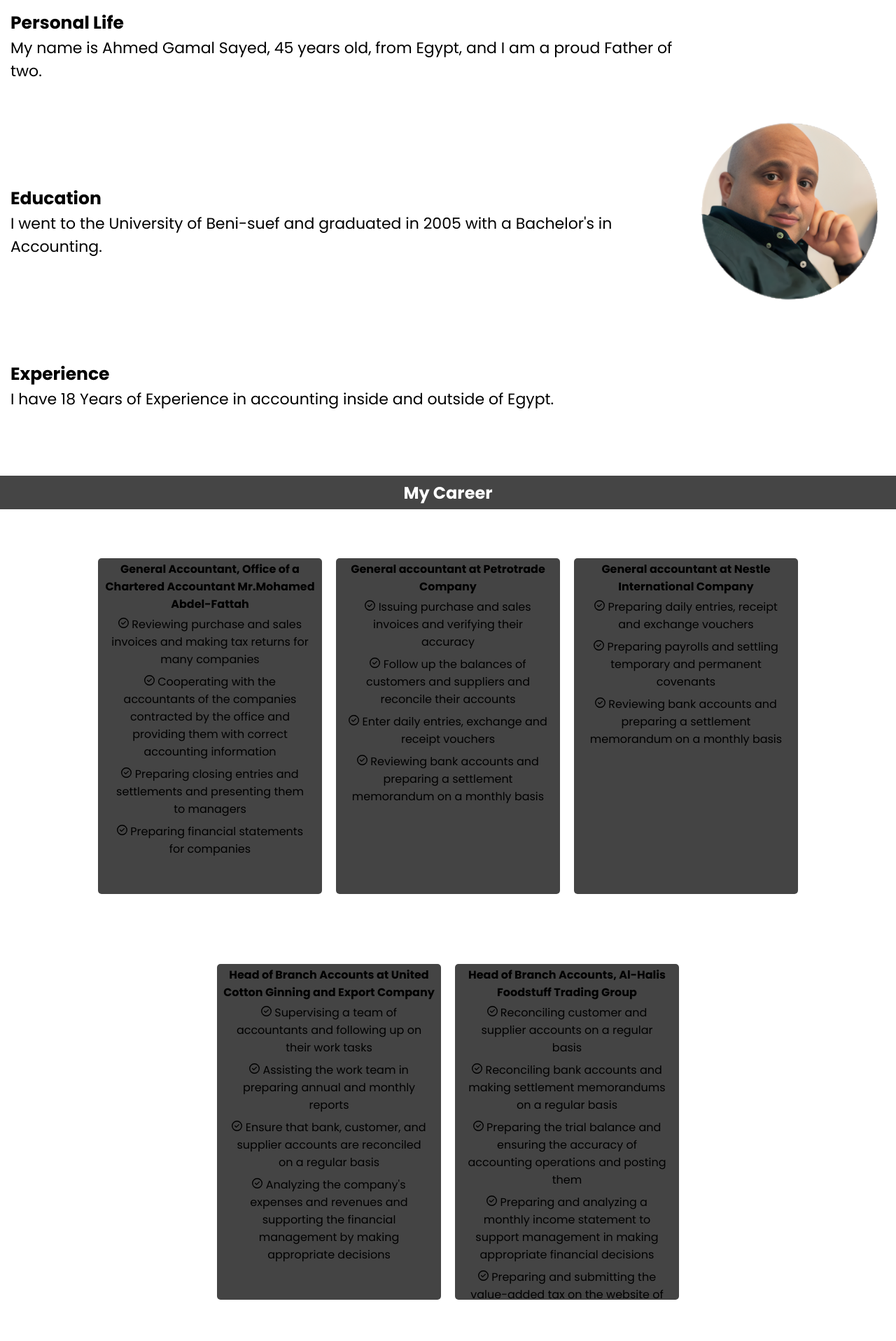
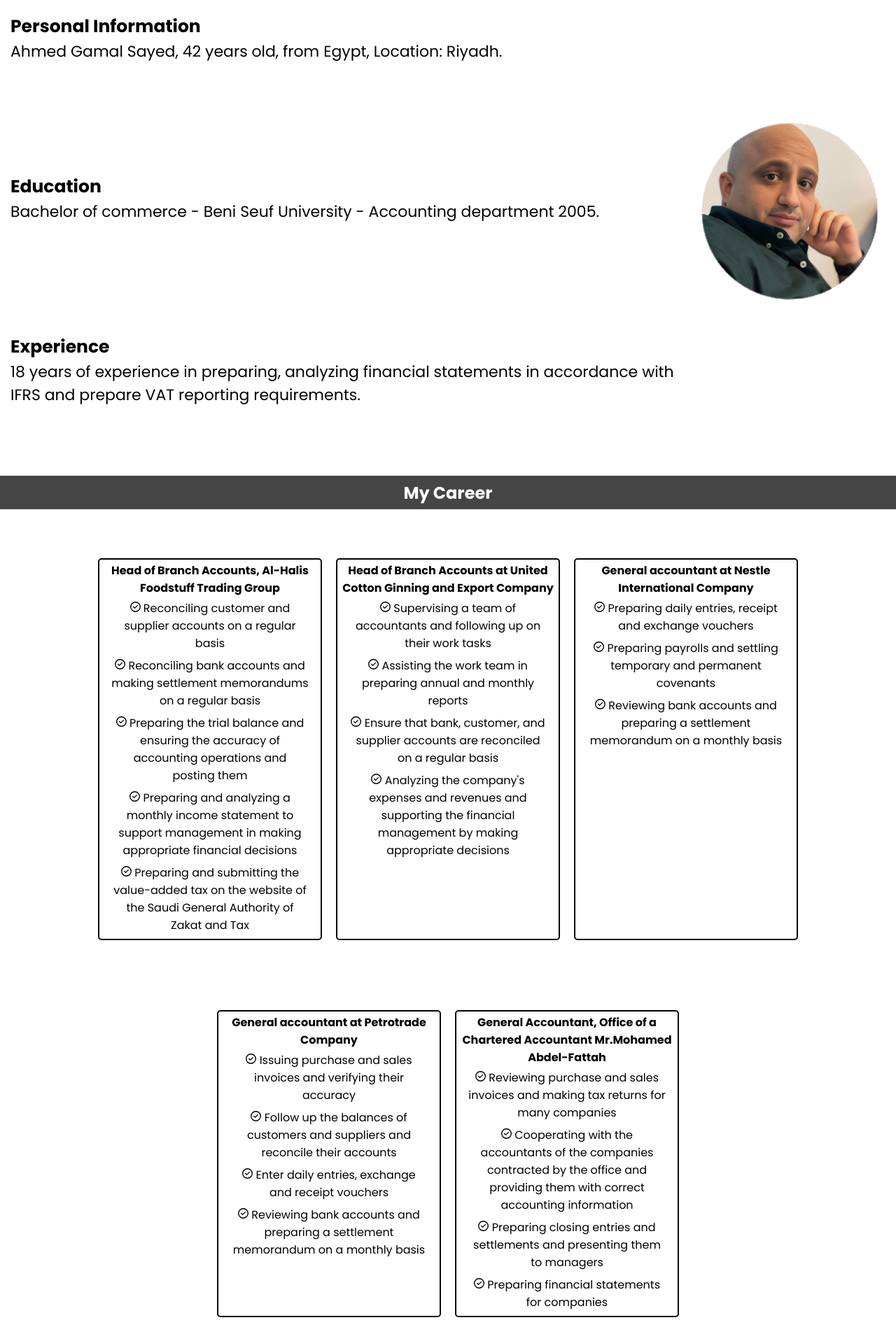
Before and after one commit to akmalkimo/AhmedGamal, a React (Vite) app: page / in a window 1280 px wide. Shown: the part 880-2797 px from the top of the page at 70% size. Built offline with nearby package versions, Linux system fonts and the light colour scheme.

Commit message:
Added client prefrences

```diff
--- a/src/Content.jsx
+++ b/src/Content.jsx
@@ -10,7 +10,7 @@
             <Page2 />
             <h2 className="career textCentered" id="page3">My Career</h2>
             <Page3 />
-            <h2 className="contact textCentered" id='page4'>Contact Me</h2>
+            <h2 className="contact textCentered" id='page4'>Contact Me via Email</h2>
         </>
     )
 }
--- a/src/Footer.jsx
+++ b/src/Footer.jsx
@@ -14,7 +14,6 @@
                     </div>
                 </form>
                 <div className="socialsWrapper">
-                    <a href="https://www.facebook.com/share/fKdjsTfFeTKeb9Hs/?mibextid=qi2Omg"><svg xmlns="http://www.w3.org/2000/svg" viewBox="0 0 512 512"><path d="M512 256C512 114.6 397.4 0 256 0S0 114.6 0 256C0 376 82.7 476.8 194.2 504.5V334.2H141.4V256h52.8V222.3c0-87.1 39.4-127.5 125-127.5c16.2 0 44.2 3.2 55.7 6.4V172c-6-.6-16.5-1-29.6-1c-42 0-58.2 15.9-58.2 57.2V256h83.6l-14.4 78.2H287V510.1C413.8 494.8 512 386.9 512 256h0z"/></svg></a>
                     <a href="https://www.linkedin.com/in/ahmedgamal178?utm_source=share&utm_campaign=share_via&utm_content=profile&utm_medium=android_app"><svg xmlns="http://www.w3.org/2000/svg" viewBox="0 0 448 512"><path d="M416 32H31.9C14.3 32 0 46.5 0 64.3v383.4C0 465.5 14.3 480 31.9 480H416c17.6 0 32-14.5 32-32.3V64.3c0-17.8-14.4-32.3-32-32.3zM135.4 416H69V202.2h66.5V416zm-33.2-243c-21.3 0-38.5-17.3-38.5-38.5S80.9 96 102.2 96c21.2 0 38.5 17.3 38.5 38.5 0 21.3-17.2 38.5-38.5 38.5zm282.1 243h-66.4V312c0-24.8-.5-56.7-34.5-56.7-34.6 0-39.9 27-39.9 54.9V416h-66.4V202.2h63.7v29.2h.9c8.9-16.8 30.6-34.5 62.9-34.5 67.2 0 79.7 44.3 79.7 101.9V416z"/></svg></a>
                     <a href="https://wa.me/201110454025"><svg xmlns="http://www.w3.org/2000/svg" viewBox="0 0 448 512"><path d="M92.1 254.6c0 24.9 7 49.2 20.2 70.1l3.1 5-13.3 48.6L152 365.2l4.8 2.9c20.2 12 43.4 18.4 67.1 18.4h.1c72.6 0 133.3-59.1 133.3-131.8c0-35.2-15.2-68.3-40.1-93.2c-25-25-58-38.7-93.2-38.7c-72.7 0-131.8 59.1-131.9 131.8zM274.8 330c-12.6 1.9-22.4 .9-47.5-9.9c-36.8-15.9-61.8-51.5-66.9-58.7c-.4-.6-.7-.9-.8-1.1c-2-2.6-16.2-21.5-16.2-41c0-18.4 9-27.9 13.2-32.3c.3-.3 .5-.5 .7-.8c3.6-4 7.9-5 10.6-5c2.6 0 5.3 0 7.6 .1c.3 0 .5 0 .8 0c2.3 0 5.2 0 8.1 6.8c1.2 2.9 3 7.3 4.9 11.8c3.3 8 6.7 16.3 7.3 17.6c1 2 1.7 4.3 .3 6.9c-3.4 6.8-6.9 10.4-9.3 13c-3.1 3.2-4.5 4.7-2.3 8.6c15.3 26.3 30.6 35.4 53.9 47.1c4 2 6.3 1.7 8.6-1c2.3-2.6 9.9-11.6 12.5-15.5c2.6-4 5.3-3.3 8.9-2s23.1 10.9 27.1 12.9c.8 .4 1.5 .7 2.1 1c2.8 1.4 4.7 2.3 5.5 3.6c.9 1.9 .9 9.9-2.4 19.1c-3.3 9.3-19.1 17.7-26.7 18.8zM448 96c0-35.3-28.7-64-64-64H64C28.7 32 0 60.7 0 96V416c0 35.3 28.7 64 64 64H384c35.3 0 64-28.7 64-64V96zM148.1 393.9L64 416l22.5-82.2c-13.9-24-21.2-51.3-21.2-79.3C65.4 167.1 136.5 96 223.9 96c42.4 0 82.2 16.5 112.2 46.5c29.9 30 47.9 69.8 47.9 112.2c0 87.4-72.7 158.5-160.1 158.5c-26.6 0-52.7-6.7-75.8-19.3z"/></svg></a>
                 </div>
--- a/src/Page1.jsx
+++ b/src/Page1.jsx
@@ -7,7 +7,7 @@
                 <div className="introCard">
                     <img src="/AhmedGamal/baba.png" alt="profile-photo" className="baba"/>
                     <div className="imgTextWrapper">
-                        <h1 className="intro textCentered">Cheif Accountant and Business Manager.</h1>
+                        <h1 className="intro textCentered">Cheif Accountant - CertIFR</h1>
                         <div className="bttnWrapper">
                             <a href="#page4">
                                 <button className="cta">Get in Touch</button>
--- a/src/Page2.jsx
+++ b/src/Page2.jsx
@@ -6,16 +6,16 @@
                 <article className="aboutWrapper">
                     <div className="pWrapper">
                         <div>
-                            <h3>Personal Life</h3>
-                            <p>My name is Ahmed Gamal Sayed, 45 years old, from Egypt, and I am a proud Father of two.</p>
+                            <h3>Personal Information</h3>
+                            <p>Ahmed Gamal Sayed, 42 years old, from Egypt, Location: Riyadh.</p>
                         </div>
                         <div>
                             <h3>Education</h3>
-                            <p>I went to the University of Beni-suef and graduated in 2005 with a Bachelor's in Accounting.</p>
+                            <p>Bachelor of commerce - Beni Seuf University - Accounting department 2005.</p>
                         </div>
                         <div>
                             <h3>Experience</h3>
-                            <p>I have 18 Years of Experience in accounting inside and outside of Egypt.</p>
+                            <p>18 years of experience in preparing, analyzing financial statements in accordance with IFRS and prepare VAT reporting requirements.</p>
                         </div>
                     </div>
                     <img src="/AhmedGamal/baba2.png" alt="A picture of me" className="baba2"/>
--- a/src/Page3.jsx
+++ b/src/Page3.jsx
@@ -4,12 +4,30 @@
         <section id="page3">
             <div className="page3Wrapper">
                 <div className="card textCentered">
-                    <h4>General Accountant, Office of a Chartered Accountant Mr.Mohamed Abdel-Fattah</h4>
+                    <h4>Head of Branch Accounts, Al-Halis Foodstuff Trading Group</h4>
                     <ul>
-                        <li><svg xmlns="http://www.w3.org/2000/svg" viewBox="0 0 512 512"><path d="M256 48a208 208 0 1 1 0 416 208 208 0 1 1 0-416zm0 464A256 256 0 1 0 256 0a256 256 0 1 0 0 512zM369 209c9.4-9.4 9.4-24.6 0-33.9s-24.6-9.4-33.9 0l-111 111-47-47c-9.4-9.4-24.6-9.4-33.9 0s-9.4 24.6 0 33.9l64 64c9.4 9.4 24.6 9.4 33.9 0L369 209z"/></svg>&nbsp;Reviewing purchase and sales invoices and making tax returns for many companies </li>
-                        <li><svg xmlns="http://www.w3.org/2000/svg" viewBox="0 0 512 512"><path d="M256 48a208 208 0 1 1 0 416 208 208 0 1 1 0-416zm0 464A256 256 0 1 0 256 0a256 256 0 1 0 0 512zM369 209c9.4-9.4 9.4-24.6 0-33.9s-24.6-9.4-33.9 0l-111 111-47-47c-9.4-9.4-24.6-9.4-33.9 0s-9.4 24.6 0 33.9l64 64c9.4 9.4 24.6 9.4 33.9 0L369 209z"/></svg>&nbsp;Cooperating with the accountants of the companies contracted by the office and providing them with correct accounting information</li>
-                        <li><svg xmlns="http://www.w3.org/2000/svg" viewBox="0 0 512 512"><path d="M256 48a208 208 0 1 1 0 416 208 208 0 1 1 0-416zm0 464A256 256 0 1 0 256 0a256 256 0 1 0 0 512zM369 209c9.4-9.4 9.4-24.6 0-33.9s-24.6-9.4-33.9 0l-111 111-47-47c-9.4-9.4-24.6-9.4-33.9 0s-9.4 24.6 0 33.9l64 64c9.4 9.4 24.6 9.4 33.9 0L369 209z"/></svg>&nbsp;Preparing closing entries and settlements and presenting them to managers</li>
-                        <li><svg xmlns="http://www.w3.org/2000/svg" viewBox="0 0 512 512"><path d="M256 48a208 208 0 1 1 0 416 208 208 0 1 1 0-416zm0 464A256 256 0 1 0 256 0a256 256 0 1 0 0 512zM369 209c9.4-9.4 9.4-24.6 0-33.9s-24.6-9.4-33.9 0l-111 111-47-47c-9.4-9.4-24.6-9.4-33.9 0s-9.4 24.6 0 33.9l64 64c9.4 9.4 24.6 9.4 33.9 0L369 209z"/></svg>&nbsp;Preparing financial statements for companies</li>
+                        <li><svg xmlns="http://www.w3.org/2000/svg" viewBox="0 0 512 512"><path d="M256 48a208 208 0 1 1 0 416 208 208 0 1 1 0-416zm0 464A256 256 0 1 0 256 0a256 256 0 1 0 0 512zM369 209c9.4-9.4 9.4-24.6 0-33.9s-24.6-9.4-33.9 0l-111 111-47-47c-9.4-9.4-24.6-9.4-33.9 0s-9.4 24.6 0 33.9l64 64c9.4 9.4 24.6 9.4 33.9 0L369 209z"/></svg>&nbsp;Reconciling customer and supplier accounts on a regular basis</li>
+                        <li><svg xmlns="http://www.w3.org/2000/svg" viewBox="0 0 512 512"><path d="M256 48a208 208 0 1 1 0 416 208 208 0 1 1 0-416zm0 464A256 256 0 1 0 256 0a256 256 0 1 0 0 512zM369 209c9.4-9.4 9.4-24.6 0-33.9s-24.6-9.4-33.9 0l-111 111-47-47c-9.4-9.4-24.6-9.4-33.9 0s-9.4 24.6 0 33.9l64 64c9.4 9.4 24.6 9.4 33.9 0L369 209z"/></svg>&nbsp;Reconciling bank accounts and making settlement memorandums on a regular basis</li>
+                        <li><svg xmlns="http://www.w3.org/2000/svg" viewBox="0 0 512 512"><path d="M256 48a208 208 0 1 1 0 416 208 208 0 1 1 0-416zm0 464A256 256 0 1 0 256 0a256 256 0 1 0 0 512zM369 209c9.4-9.4 9.4-24.6 0-33.9s-24.6-9.4-33.9 0l-111 111-47-47c-9.4-9.4-24.6-9.4-33.9 0s-9.4 24.6 0 33.9l64 64c9.4 9.4 24.6 9.4 33.9 0L369 209z"/></svg>&nbsp;Preparing the trial balance and ensuring the accuracy of accounting operations and posting them</li>
+                        <li><svg xmlns="http://www.w3.org/2000/svg" viewBox="0 0 512 512"><path d="M256 48a208 208 0 1 1 0 416 208 208 0 1 1 0-416zm0 464A256 256 0 1 0 256 0a256 256 0 1 0 0 512zM369 209c9.4-9.4 9.4-24.6 0-33.9s-24.6-9.4-33.9 0l-111 111-47-47c-9.4-9.4-24.6-9.4-33.9 0s-9.4 24.6 0 33.9l64 64c9.4 9.4 24.6 9.4 33.9 0L369 209z"/></svg>&nbsp;Preparing and analyzing a monthly income statement to support management in making appropriate financial decisions</li>
+                        <li><svg xmlns="http://www.w3.org/2000/svg" viewBox="0 0 512 512"><path d="M256 48a208 208 0 1 1 0 416 208 208 0 1 1 0-416zm0 464A256 256 0 1 0 256 0a256 256 0 1 0 0 512zM369 209c9.4-9.4 9.4-24.6 0-33.9s-24.6-9.4-33.9 0l-111 111-47-47c-9.4-9.4-24.6-9.4-33.9 0s-9.4 24.6 0 33.9l64 64c9.4 9.4 24.6 9.4 33.9 0L369 209z"/></svg>&nbsp;Preparing and submitting the value-added tax on the website of the Saudi General Authority of Zakat and Tax</li>
+                    </ul>
+                </div>
+                <div className="card textCentered">
+                    <h4>Head of Branch Accounts at United Cotton Ginning and Export Company</h4>
+                    <ul>
+                        <li><svg xmlns="http://www.w3.org/2000/svg" viewBox="0 0 512 512"><path d="M256 48a208 208 0 1 1 0 416 208 208 0 1 1 0-416zm0 464A256 256 0 1 0 256 0a256 256 0 1 0 0 512zM369 209c9.4-9.4 9.4-24.6 0-33.9s-24.6-9.4-33.9 0l-111 111-47-47c-9.4-9.4-24.6-9.4-33.9 0s-9.4 24.6 0 33.9l64 64c9.4 9.4 24.6 9.4 33.9 0L369 209z"/></svg>&nbsp;Supervising a team of accountants and following up on their work tasks </li>
+                        <li><svg xmlns="http://www.w3.org/2000/svg" viewBox="0 0 512 512"><path d="M256 48a208 208 0 1 1 0 416 208 208 0 1 1 0-416zm0 464A256 256 0 1 0 256 0a256 256 0 1 0 0 512zM369 209c9.4-9.4 9.4-24.6 0-33.9s-24.6-9.4-33.9 0l-111 111-47-47c-9.4-9.4-24.6-9.4-33.9 0s-9.4 24.6 0 33.9l64 64c9.4 9.4 24.6 9.4 33.9 0L369 209z"/></svg>&nbsp;Assisting the work team in preparing annual and monthly reports</li>
+                        <li><svg xmlns="http://www.w3.org/2000/svg" viewBox="0 0 512 512"><path d="M256 48a208 208 0 1 1 0 416 208 208 0 1 1 0-416zm0 464A256 256 0 1 0 256 0a256 256 0 1 0 0 512zM369 209c9.4-9.4 9.4-24.6 0-33.9s-24.6-9.4-33.9 0l-111 111-47-47c-9.4-9.4-24.6-9.4-33.9 0s-9.4 24.6 0 33.9l64 64c9.4 9.4 24.6 9.4 33.9 0L369 209z"/></svg>&nbsp;Ensure that bank, customer, and supplier accounts are reconciled on a regular basis</li>
+                        <li><svg xmlns="http://www.w3.org/2000/svg" viewBox="0 0 512 512"><path d="M256 48a208 208 0 1 1 0 416 208 208 0 1 1 0-416zm0 464A256 256 0 1 0 256 0a256 256 0 1 0 0 512zM369 209c9.4-9.4 9.4-24.6 0-33.9s-24.6-9.4-33.9 0l-111 111-47-47c-9.4-9.4-24.6-9.4-33.9 0s-9.4 24.6 0 33.9l64 64c9.4 9.4 24.6 9.4 33.9 0L369 209z"/></svg>&nbsp;Analyzing the company's expenses and revenues and supporting the financial management by making appropriate decisions</li>
+                    </ul>
+                </div>
+                <div className="card textCentered">
+                    <h4>General accountant at Nestle International Company</h4>
+                    <ul>
+                        <li><svg xmlns="http://www.w3.org/2000/svg" viewBox="0 0 512 512"><path d="M256 48a208 208 0 1 1 0 416 208 208 0 1 1 0-416zm0 464A256 256 0 1 0 256 0a256 256 0 1 0 0 512zM369 209c9.4-9.4 9.4-24.6 0-33.9s-24.6-9.4-33.9 0l-111 111-47-47c-9.4-9.4-24.6-9.4-33.9 0s-9.4 24.6 0 33.9l64 64c9.4 9.4 24.6 9.4 33.9 0L369 209z"/></svg>&nbsp;Preparing daily entries, receipt and exchange vouchers</li>
+                        <li><svg xmlns="http://www.w3.org/2000/svg" viewBox="0 0 512 512"><path d="M256 48a208 208 0 1 1 0 416 208 208 0 1 1 0-416zm0 464A256 256 0 1 0 256 0a256 256 0 1 0 0 512zM369 209c9.4-9.4 9.4-24.6 0-33.9s-24.6-9.4-33.9 0l-111 111-47-47c-9.4-9.4-24.6-9.4-33.9 0s-9.4 24.6 0 33.9l64 64c9.4 9.4 24.6 9.4 33.9 0L369 209z"/></svg>&nbsp;Preparing payrolls and settling temporary and permanent covenants</li>
+                        <li><svg xmlns="http://www.w3.org/2000/svg" viewBox="0 0 512 512"><path d="M256 48a208 208 0 1 1 0 416 208 208 0 1 1 0-416zm0 464A256 256 0 1 0 256 0a256 256 0 1 0 0 512zM369 209c9.4-9.4 9.4-24.6 0-33.9s-24.6-9.4-33.9 0l-111 111-47-47c-9.4-9.4-24.6-9.4-33.9 0s-9.4 24.6 0 33.9l64 64c9.4 9.4 24.6 9.4 33.9 0L369 209z"/></svg>&nbsp;Reviewing bank accounts and preparing a settlement memorandum on a monthly basis</li>
                     </ul>
                 </div>
                 <div className="card textCentered">
@@ -22,31 +40,13 @@
                     </ul>
                 </div>
                 <div className="card textCentered">
-                    <h4>General accountant at Nestle International Company</h4>
+                    <h4>General Accountant, Office of a Chartered Accountant Mr.Mohamed Abdel-Fattah</h4>
                     <ul>
-                        <li><svg xmlns="http://www.w3.org/2000/svg" viewBox="0 0 512 512"><path d="M256 48a208 208 0 1 1 0 416 208 208 0 1 1 0-416zm0 464A256 256 0 1 0 256 0a256 256 0 1 0 0 512zM369 209c9.4-9.4 9.4-24.6 0-33.9s-24.6-9.4-33.9 0l-111 111-47-47c-9.4-9.4-24.6-9.4-33.9 0s-9.4 24.6 0 33.9l64 64c9.4 9.4 24.6 9.4 33.9 0L369 209z"/></svg>&nbsp;Preparing daily entries, receipt and exchange vouchers</li>
-                        <li><svg xmlns="http://www.w3.org/2000/svg" viewBox="0 0 512 512"><path d="M256 48a208 208 0 1 1 0 416 208 208 0 1 1 0-416zm0 464A256 256 0 1 0 256 0a256 256 0 1 0 0 512zM369 209c9.4-9.4 9.4-24.6 0-33.9s-24.6-9.4-33.9 0l-111 111-47-47c-9.4-9.4-24.6-9.4-33.9 0s-9.4 24.6 0 33.9l64 64c9.4 9.4 24.6 9.4 33.9 0L369 209z"/></svg>&nbsp;Preparing payrolls and settling temporary and permanent covenants</li>
-                        <li><svg xmlns="http://www.w3.org/2000/svg" viewBox="0 0 512 512"><path d="M256 48a208 208 0 1 1 0 416 208 208 0 1 1 0-416zm0 464A256 256 0 1 0 256 0a256 256 0 1 0 0 512zM369 209c9.4-9.4 9.4-24.6 0-33.9s-24.6-9.4-33.9 0l-111 111-47-47c-9.4-9.4-24.6-9.4-33.9 0s-9.4 24.6 0 33.9l64 64c9.4 9.4 24.6 9.4 33.9 0L369 209z"/></svg>&nbsp;Reviewing bank accounts and preparing a settlement memorandum on a monthly basis</li>
+                        <li><svg xmlns="http://www.w3.org/2000/svg" viewBox="0 0 512 512"><path d="M256 48a208 208 0 1 1 0 416 208 208 0 1 1 0-416zm0 464A256 256 0 1 0 256 0a256 256 0 1 0 0 512zM369 209c9.4-9.4 9.4-24.6 0-33.9s-24.6-9.4-33.9 0l-111 111-47-47c-9.4-9.4-24.6-9.4-33.9 0s-9.4 24.6 0 33.9l64 64c9.4 9.4 24.6 9.4 33.9 0L369 209z"/></svg>&nbsp;Reviewing purchase and sales invoices and making tax returns for many companies </li>
+                        <li><svg xmlns="http://www.w3.org/2000/svg" viewBox="0 0 512 512"><path d="M256 48a208 208 0 1 1 0 416 208 208 0 1 1 0-416zm0 464A256 256 0 1 0 256 0a256 256 0 1 0 0 512zM369 209c9.4-9.4 9.4-24.6 0-33.9s-24.6-9.4-33.9 0l-111 111-47-47c-9.4-9.4-24.6-9.4-33.9 0s-9.4 24.6 0 33.9l64 64c9.4 9.4 24.6 9.4 33.9 0L369 209z"/></svg>&nbsp;Cooperating with the accountants of the companies contracted by the office and providing them with correct accounting information</li>
+                        <li><svg xmlns="http://www.w3.org/2000/svg" viewBox="0 0 512 512"><path d="M256 48a208 208 0 1 1 0 416 208 208 0 1 1 0-416zm0 464A256 256 0 1 0 256 0a256 256 0 1 0 0 512zM369 209c9.4-9.4 9.4-24.6 0-33.9s-24.6-9.4-33.9 0l-111 111-47-47c-9.4-9.4-24.6-9.4-33.9 0s-9.4 24.6 0 33.9l64 64c9.4 9.4 24.6 9.4 33.9 0L369 209z"/></svg>&nbsp;Preparing closing entries and settlements and presenting them to managers</li>
+                        <li><svg xmlns="http://www.w3.org/2000/svg" viewBox="0 0 512 512"><path d="M256 48a208 208 0 1 1 0 416 208 208 0 1 1 0-416zm0 464A256 256 0 1 0 256 0a256 256 0 1 0 0 512zM369 209c9.4-9.4 9.4-24.6 0-33.9s-24.6-9.4-33.9 0l-111 111-47-47c-9.4-9.4-24.6-9.4-33.9 0s-9.4 24.6 0 33.9l64 64c9.4 9.4 24.6 9.4 33.9 0L369 209z"/></svg>&nbsp;Preparing financial statements for companies</li>
                     </ul>
-                </div>
-                <div className="card textCentered">
-                    <h4>Head of Branch Accounts at United Cotton Ginning and Export Company</h4>
-                    <ul>
-                        <li><svg xmlns="http://www.w3.org/2000/svg" viewBox="0 0 512 512"><path d="M256 48a208 208 0 1 1 0 416 208 208 0 1 1 0-416zm0 464A256 256 0 1 0 256 0a256 256 0 1 0 0 512zM369 209c9.4-9.4 9.4-24.6 0-33.9s-24.6-9.4-33.9 0l-111 111-47-47c-9.4-9.4-24.6-9.4-33.9 0s-9.4 24.6 0 33.9l64 64c9.4 9.4 24.6 9.4 33.9 0L369 209z"/></svg>&nbsp;Supervising a team of accountants and following up on their work tasks </li>
-                        <li><svg xmlns="http://www.w3.org/2000/svg" viewBox="0 0 512 512"><path d="M256 48a208 208 0 1 1 0 416 208 208 0 1 1 0-416zm0 464A256 256 0 1 0 256 0a256 256 0 1 0 0 512zM369 209c9.4-9.4 9.4-24.6 0-33.9s-24.6-9.4-33.9 0l-111 111-47-47c-9.4-9.4-24.6-9.4-33.9 0s-9.4 24.6 0 33.9l64 64c9.4 9.4 24.6 9.4 33.9 0L369 209z"/></svg>&nbsp;Assisting the work team in preparing annual and monthly reports</li>
-                        <li><svg xmlns="http://www.w3.org/2000/svg" viewBox="0 0 512 512"><path d="M256 48a208 208 0 1 1 0 416 208 208 0 1 1 0-416zm0 464A256 256 0 1 0 256 0a256 256 0 1 0 0 512zM369 209c9.4-9.4 9.4-24.6 0-33.9s-24.6-9.4-33.9 0l-111 111-47-47c-9.4-9.4-24.6-9.4-33.9 0s-9.4 24.6 0 33.9l64 64c9.4 9.4 24.6 9.4 33.9 0L369 209z"/></svg>&nbsp;Ensure that bank, customer, and supplier accounts are reconciled on a regular basis</li>
-                        <li><svg xmlns="http://www.w3.org/2000/svg" viewBox="0 0 512 512"><path d="M256 48a208 208 0 1 1 0 416 208 208 0 1 1 0-416zm0 464A256 256 0 1 0 256 0a256 256 0 1 0 0 512zM369 209c9.4-9.4 9.4-24.6 0-33.9s-24.6-9.4-33.9 0l-111 111-47-47c-9.4-9.4-24.6-9.4-33.9 0s-9.4 24.6 0 33.9l64 64c9.4 9.4 24.6 9.4 33.9 0L369 209z"/></svg>&nbsp;Analyzing the company's expenses and revenues and supporting the financial management by making appropriate decisions</li>
-                    </ul>
-                </div>
-                <div className="card textCentered">
-                <h4>Head of Branch Accounts, Al-Halis Foodstuff Trading Group</h4>
-                <ul>
-                    <li><svg xmlns="http://www.w3.org/2000/svg" viewBox="0 0 512 512"><path d="M256 48a208 208 0 1 1 0 416 208 208 0 1 1 0-416zm0 464A256 256 0 1 0 256 0a256 256 0 1 0 0 512zM369 209c9.4-9.4 9.4-24.6 0-33.9s-24.6-9.4-33.9 0l-111 111-47-47c-9.4-9.4-24.6-9.4-33.9 0s-9.4 24.6 0 33.9l64 64c9.4 9.4 24.6 9.4 33.9 0L369 209z"/></svg>&nbsp;Reconciling customer and supplier accounts on a regular basis</li>
-                    <li><svg xmlns="http://www.w3.org/2000/svg" viewBox="0 0 512 512"><path d="M256 48a208 208 0 1 1 0 416 208 208 0 1 1 0-416zm0 464A256 256 0 1 0 256 0a256 256 0 1 0 0 512zM369 209c9.4-9.4 9.4-24.6 0-33.9s-24.6-9.4-33.9 0l-111 111-47-47c-9.4-9.4-24.6-9.4-33.9 0s-9.4 24.6 0 33.9l64 64c9.4 9.4 24.6 9.4 33.9 0L369 209z"/></svg>&nbsp;Reconciling bank accounts and making settlement memorandums on a regular basis</li>
-                    <li><svg xmlns="http://www.w3.org/2000/svg" viewBox="0 0 512 512"><path d="M256 48a208 208 0 1 1 0 416 208 208 0 1 1 0-416zm0 464A256 256 0 1 0 256 0a256 256 0 1 0 0 512zM369 209c9.4-9.4 9.4-24.6 0-33.9s-24.6-9.4-33.9 0l-111 111-47-47c-9.4-9.4-24.6-9.4-33.9 0s-9.4 24.6 0 33.9l64 64c9.4 9.4 24.6 9.4 33.9 0L369 209z"/></svg>&nbsp;Preparing the trial balance and ensuring the accuracy of accounting operations and posting them</li>
-                    <li><svg xmlns="http://www.w3.org/2000/svg" viewBox="0 0 512 512"><path d="M256 48a208 208 0 1 1 0 416 208 208 0 1 1 0-416zm0 464A256 256 0 1 0 256 0a256 256 0 1 0 0 512zM369 209c9.4-9.4 9.4-24.6 0-33.9s-24.6-9.4-33.9 0l-111 111-47-47c-9.4-9.4-24.6-9.4-33.9 0s-9.4 24.6 0 33.9l64 64c9.4 9.4 24.6 9.4 33.9 0L369 209z"/></svg>&nbsp;Preparing and analyzing a monthly income statement to support management in making appropriate financial decisions</li>
-                    <li><svg xmlns="http://www.w3.org/2000/svg" viewBox="0 0 512 512"><path d="M256 48a208 208 0 1 1 0 416 208 208 0 1 1 0-416zm0 464A256 256 0 1 0 256 0a256 256 0 1 0 0 512zM369 209c9.4-9.4 9.4-24.6 0-33.9s-24.6-9.4-33.9 0l-111 111-47-47c-9.4-9.4-24.6-9.4-33.9 0s-9.4 24.6 0 33.9l64 64c9.4 9.4 24.6 9.4 33.9 0L369 209z"/></svg>&nbsp;Preparing and submitting the value-added tax on the website of the Saudi General Authority of Zakat and Tax</li>
-                </ul>
                 </div>
             </div>
         </section>
--- a/src/index.css
+++ b/src/index.css
@@ -343,14 +343,13 @@
 }
 
 .card {
-  height: 60vh;
+  height: auto;
   width: 40vh;
-  background-color: #444;
   margin: 50px 10px;
   padding: 3px;
   border-radius: 5px;
-  overflow-y: scroll;
   scroll-snap-align: center;
+  border: 2px solid black;
 }
 
 .card li {
@@ -591,6 +590,13 @@
 
 }
 
+@media only screen and (min-width: 1335px){
+
+  .card:nth-child(4){
+      scroll-snap-align: none;
+  }
+}
+
 @media only screen and (min-width: 1440px){
 
   .normalNav a {
```
